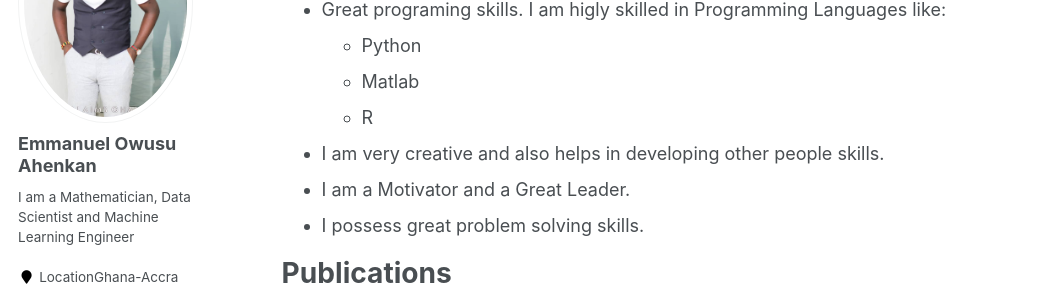
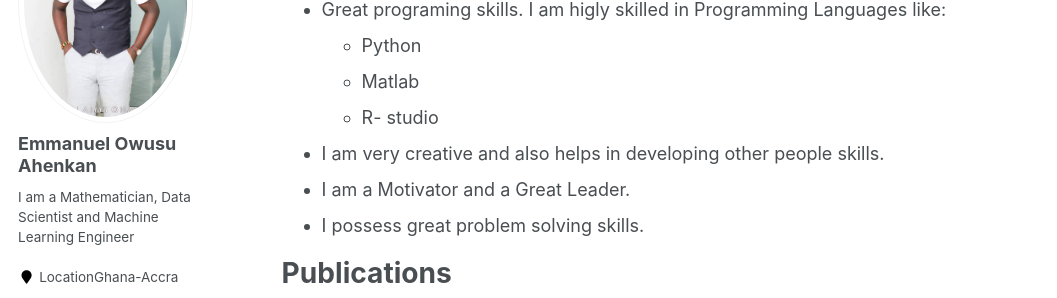
Before and after one commit to EmmanuelOwusu/EmmanuelOwusu.github.io, a Jekyll site: the page built from _pages/cv.md, in a window 1280 px wide and 900 px high, scrolled down 690 px. Shown: the part 153-451 px from the top of the window, without its empty margins (0-1057 px from the left). Built offline with Jekyll 4.4.1, drawn with Linux system fonts in a browser that asks for light colours; some web fonts are replaced.

Commit message:
Updated CV.md
Updated CV.md

```diff
--- a/_pages/cv.md
+++ b/_pages/cv.md
@@ -35,7 +35,7 @@ Skills
 * Great programing skills. I am higly skilled in Programming Languages like:
   * Python
   * Matlab
-  * R
+  * R- studio
 * I am very creative and also helps in developing other people skills.
 * I am a Motivator and a Great Leader.
 * I possess great problem solving skills.
```
